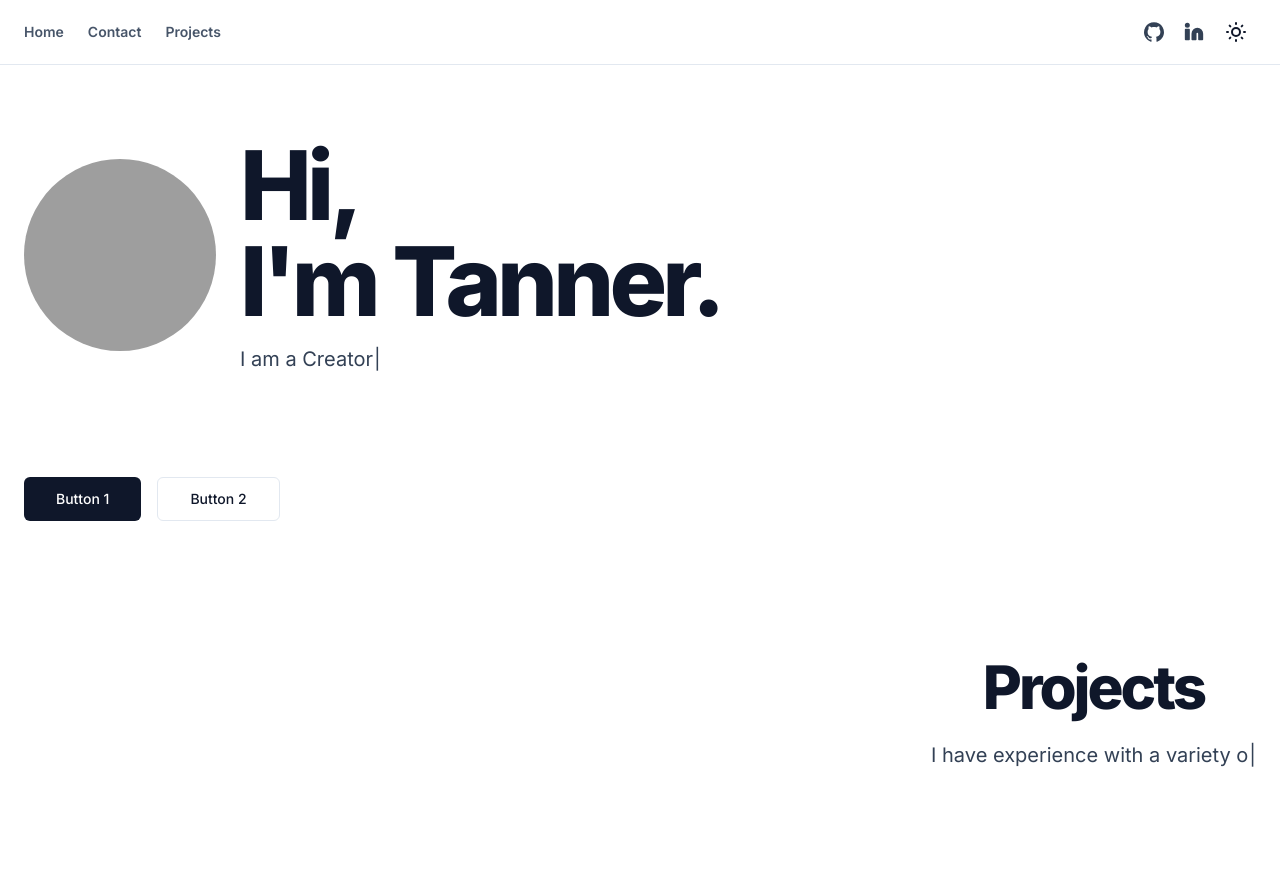
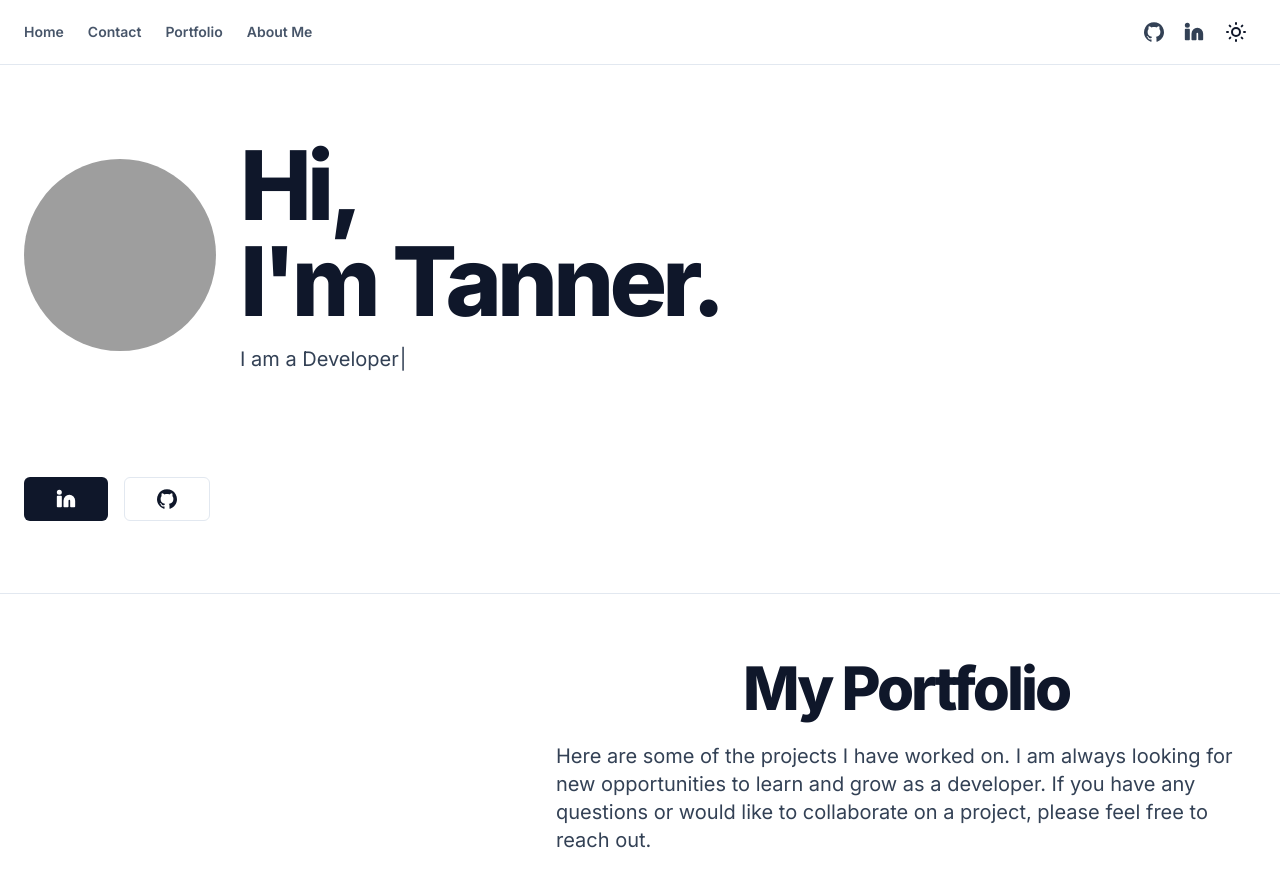
Before and after one commit to Davis86t/Portfolio-V2, a Next.js app: page / in a window 1280 px wide. Shown: the top 886 px of the page. Before the commit the page ends 833 px from the top, so only its background shows below. Built offline with nearby package versions, Linux system fonts and the light colour scheme; grey boxes are pictures that could not be loaded.

Commit message:
Small edits to contact buttons and portfolio section

```diff
--- a/components/ui/typewriter.tsx
+++ b/components/ui/typewriter.tsx
@@ -12,9 +12,6 @@ export default function Typewriters() {
           onInit={(typewriter) => {
             typewriter
               .typeString("I am a ")
-              .typeString("Human")
-              .pauseFor(1000)
-              .deleteChars(5)
               .typeString("Creator")
               .pauseFor(500)
               .deleteChars(7)
--- a/config/site.ts
+++ b/config/site.ts
@@ -26,7 +26,11 @@ export const siteConfig: SiteConfig = {
       href: "/",
     },
     {
-      title: "Projects",
+      title: "Portfolio",
+      href: "/",
+    },
+    {
+      title: "About Me",
       href: "/",
     },
   ],
--- a/pages/index.tsx
+++ b/pages/index.tsx
@@ -2,6 +2,7 @@ import Head from "next/head"
 import Link from "next/link"
 
 import { siteConfig } from "@/config/site"
+import { Icons } from "@/components/icons"
 import { Layout } from "@/components/layout"
 import { Avatar, AvatarImage } from "@/components/ui/avatar"
 import { buttonVariants } from "@/components/ui/button"
@@ -58,7 +59,7 @@ export default function IndexPage() {
           </Link> */}
         </div>
       </section>
-      <section className="align-middle container grid items-center gap-6 md:py-10 mb-8">
+      <section className="align-middle container grid items-center gap-6 md:py-10 md:mb-0 mb-8">
         <div className="flex gap-4 justify-center md:justify-normal">
           <Link
             href={siteConfig.links.button1}
@@ -66,7 +67,9 @@ export default function IndexPage() {
             rel="noreferrer"
             className={buttonVariants({ size: "lg" })}
           >
-            Button 1
+            <Icons.linkedin className="h-5 w-5 fill-current" />
+            <span className="sr-only">LinkedIn</span>
+            {/* &nbsp;Profile */}
           </Link>
           <Link
             target="_blank"
@@ -74,11 +77,14 @@ export default function IndexPage() {
             href={siteConfig.links.button2}
             className={buttonVariants({ variant: "outline", size: "lg" })}
           >
-            Button 2
+            <Icons.gitHub className="h-5 w-5" />
+            <span className="sr-only">GitHub</span>
+            {/* &nbsp;Repo */}
           </Link>
         </div>
       </section>
-      <div className="md:hidden flex flex-row justify-around">
+      <section className="align-middle container grid items-center gap-6">
+        <div className="md:hidden flex flex-row justify-around mb-6">
           <h5 className=" text-3xl  leading-tight tracking-tighter sm:text-4xl md:text-5xl lg:text-6xl">
             ⇣
           </h5>
@@ -87,17 +93,23 @@ export default function IndexPage() {
             ⇣
           </h5>
         </div>
+      </section>
       {/* <div>
   <h5 className="pt-40 text-2xl font-extrabold leading-tight tracking-tighter sm:text-5xl md:text-7xl lg:text-8xl mb-2">
     Projects
   </h5>
 </div> */}
-      <div className="container grid gap-6 py-10 md:py-16 justify-end">
+      <div className="container grid gap-6 py-10 md:py-16 md:mt-8 justify-end border-t border-t-slate-200 dark:border-t-slate-700">
         <div className="flex flex-col items-center gap-6">
           <h2 className="text-3xl font-extrabold leading-tight tracking-tighter sm:text-4xl md:text-5xl lg:text-6xl">
-            Projects
+            My Portfolio
           </h2>
-<Typewriters2 />
+          <p className="max-w-[700px] text-lg text-slate-700 dark:text-slate-400 sm:text-xl">
+            Here are some of the projects I have worked on. I am always looking
+            for new opportunities to learn and grow as a developer. If you have
+            any questions or would like to collaborate on a project, please feel
+            free to reach out.
+          </p>
         </div>
       </div>
     </Layout>
```
Lines whose indentation alone changed are shown as unchanged.
